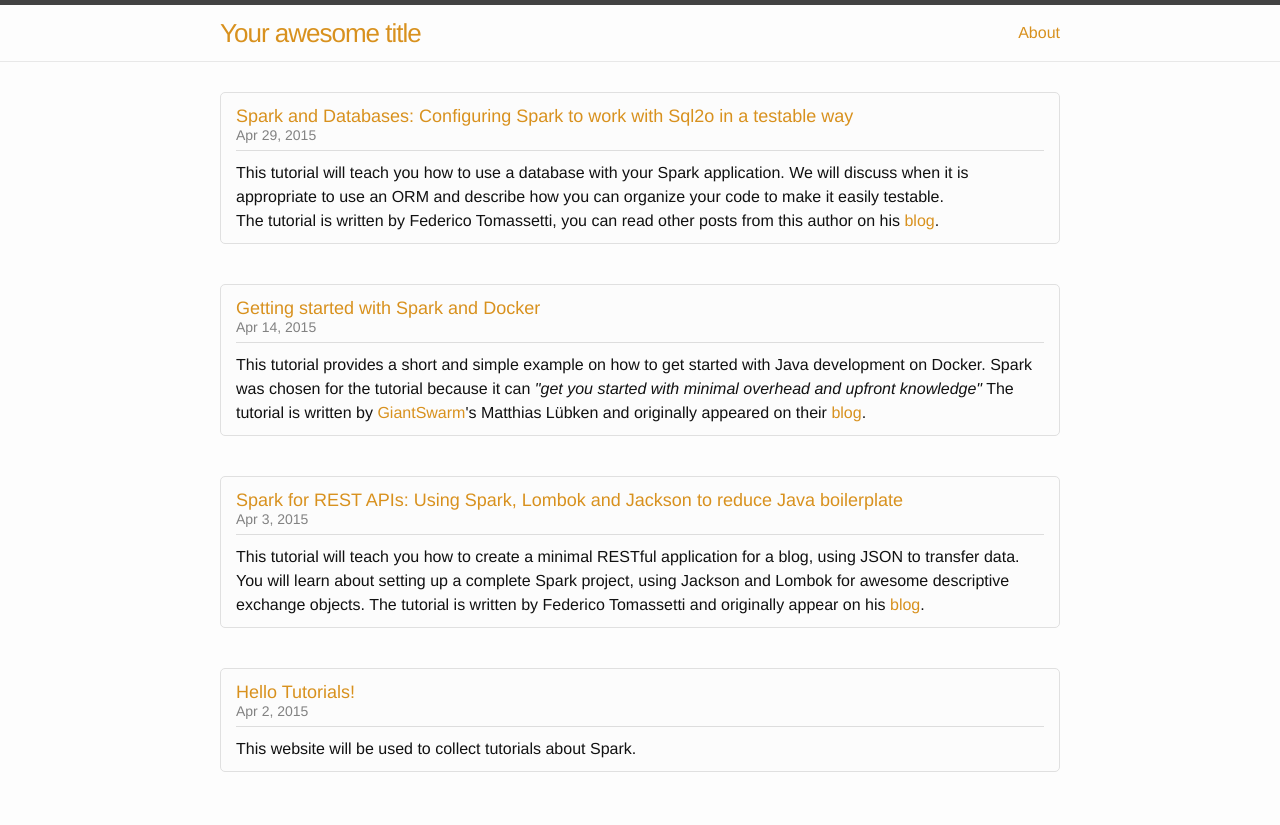
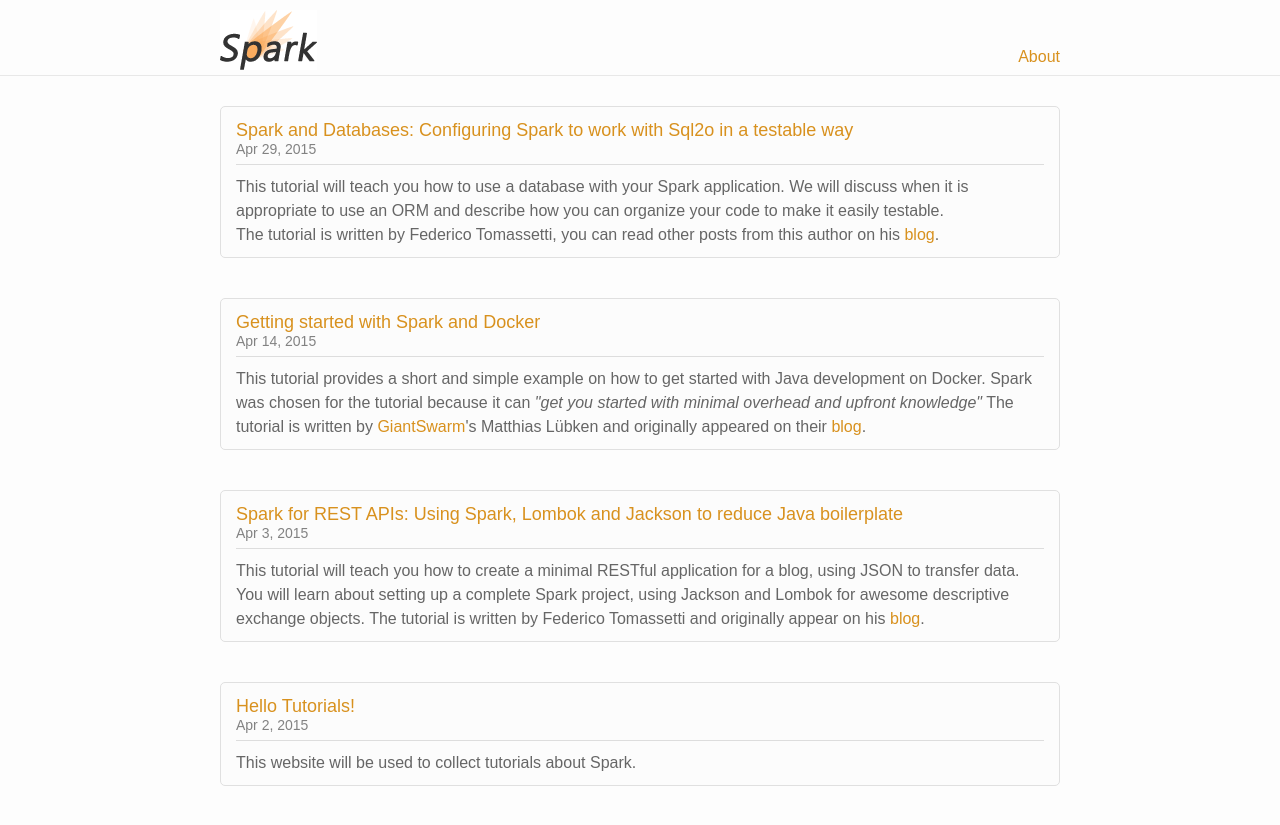
Before and after one commit to sparktutorials/sparktutorials.github.io, a Jekyll site: the page built from index.html, in a window 1280 px wide. Shown: the top 825 px of the page. Built offline with Jekyll 4.4.1, drawn with Linux system fonts in a browser that asks for light colours.

Commit message:
minor changes

```diff
--- a/_config.yml
+++ b/_config.yml
@@ -1,14 +1,10 @@
 # Site settings
-title: Your awesome title
-email: your-email@domain.com
+title: Spark Framework tutorials - Spark Java tutorials
 description: > # this means to ignore newlines until "baseurl:"
-  Write an awesome description for your new site here. You can edit this
-  line in _config.yml. It will appear in your document head meta (for
-  Google search results) and in your feed.xml site description.
+  description...
 baseurl: "" # the subpath of your site, e.g. /blog
-url: "http://yourdomain.com" # the base hostname & protocol for your site
-twitter_username: jekyllrb
-github_username:  jekyll
+url: "http://sparktutorials.github.io" # the base hostname & protocol for your site
+twitter_username: sparkjava
 
 # Build settings
 markdown: kramdown
--- a/_includes/head.html
+++ b/_includes/head.html
@@ -10,4 +10,5 @@
   <link rel="canonical" href="{{ page.url | replace:'index.html','' | prepend: site.baseurl | prepend: site.url }}">
   <link rel="alternate" type="application/rss+xml" title="{{ site.title }}" href="{{ "/feed.xml" | prepend: site.baseurl | prepend: site.url }}">
   <link href="/css/prism.css" rel="stylesheet" type="text/css">
+  <link rel="shortcut icon" type="image/png" href="/img/favicon.png">
 </head>
--- a/_includes/header.html
+++ b/_includes/header.html
@@ -1,27 +1,17 @@
 <header class="site-header">
 
-  <div class="wrapper">
+    <div class="wrapper">
 
-    <a class="site-title" href="{{ site.baseurl }}/">{{ site.title }}</a>
+        <a class="site-title" href="{{ site.baseurl }}/">
+            <img src="/img/logo.png">
+        </a>
 
-    <nav class="site-nav">
-      <a href="#" class="menu-icon">
-        <svg viewBox="0 0 18 15">
-          <path fill="#424242" d="M18,1.484c0,0.82-0.665,1.484-1.484,1.484H1.484C0.665,2.969,0,2.304,0,1.484l0,0C0,0.665,0.665,0,1.484,0 h15.031C17.335,0,18,0.665,18,1.484L18,1.484z"/>
-          <path fill="#424242" d="M18,7.516C18,8.335,17.335,9,16.516,9H1.484C0.665,9,0,8.335,0,7.516l0,0c0-0.82,0.665-1.484,1.484-1.484 h15.031C17.335,6.031,18,6.696,18,7.516L18,7.516z"/>
-          <path fill="#424242" d="M18,13.516C18,14.335,17.335,15,16.516,15H1.484C0.665,15,0,14.335,0,13.516l0,0 c0-0.82,0.665-1.484,1.484-1.484h15.031C17.335,12.031,18,12.696,18,13.516L18,13.516z"/>
-        </svg>
-      </a>
+        <nav class="site-nav">
+            {% for page in site.pages %} {% if page.title %}
+            <a class="page-link" href="{{ page.url | prepend: site.baseurl }}">{{ page.title }}</a>
+            {% endif %} {% endfor %}
+        </nav>
 
-      <div class="trigger">
-        {% for page in site.pages %}
-          {% if page.title %}
-          <a class="page-link" href="{{ page.url | prepend: site.baseurl }}">{{ page.title }}</a>
-          {% endif %}
-        {% endfor %}
-      </div>
-    </nav>
-
-  </div>
+    </div>
 
 </header>
--- a/_sass/_layout.scss
+++ b/_sass/_layout.scss
@@ -2,7 +2,7 @@
  * Site header
  */
 .site-header {
-    border-top: 5px solid $grey-color-dark;
+    padding: 10px 0 5px;
     border-bottom: 1px solid $grey-color-light;
     min-height: 56px;
 
@@ -16,16 +16,11 @@
     letter-spacing: -1px;
     margin-bottom: 0;
     float: left;
-
-    &,
-    &:visited {
-        color: $grey-color-dark;
-    }
 }
 
 .site-nav {
+    margin-top: 35px;
     float: right;
-    line-height: 56px;
 
     .menu-icon {
         display: none;
@@ -38,55 +33,6 @@
         // Gaps between nav items, but not on the last one
         &:not(:last-child) {
             margin-right: 20px;
-        }
-    }
-
-    @include media-query($on-palm) {
-        position: absolute;
-        top: 9px;
-        right: $spacing-unit / 2;
-        background-color: $background-color;
-        border: 1px solid $grey-color-light;
-        border-radius: 5px;
-        text-align: right;
-
-        .menu-icon {
-            display: block;
-            float: right;
-            width: 36px;
-            height: 26px;
-            line-height: 0;
-            padding-top: 10px;
-            text-align: center;
-
-            > svg {
-                width: 18px;
-                height: 15px;
-
-                path {
-                    fill: $grey-color-dark;
-                }
-            }
-        }
-
-        .trigger {
-            clear: both;
-            display: none;
-        }
-
-        &:hover .trigger {
-            display: block;
-            padding-bottom: 5px;
-        }
-
-        .page-link {
-            display: block;
-            padding: 5px 10px;
-
-            &:not(:last-child) {
-                margin-right: 0;
-            }
-            margin-left: 20px;
         }
     }
 }
--- a/css/main.scss
+++ b/css/main.scss
@@ -4,7 +4,7 @@
 @charset "utf-8";
 
 // Our variables
-$base-font-family: "Helvetica Neue", Helvetica, Arial, sans-serif;
+$base-font-family: Arial, sans-serif;
 $base-font-size:   16px;
 $base-font-weight: 300;
 $small-font-size:  $base-font-size * 0.875;
@@ -12,7 +12,7 @@
 
 $spacing-unit:     30px;
 
-$text-color:       #111;
+$text-color:       #666;
 $background-color: #fdfdfd;
 $brand-color:      #2a7ae2;
 
@@ -77,3 +77,5 @@
 }
 
 a { color: #d8911e !important; }
+
+* { -webkit-font-smoothing: antialiased; }
--- a/index.html
+++ b/index.html
@@ -14,5 +14,4 @@
       </div>
     {% endfor %}
   </div>
-
 </div>
```
Also changed, not shown: img/favicon.png (added), img/logo.png (added).
